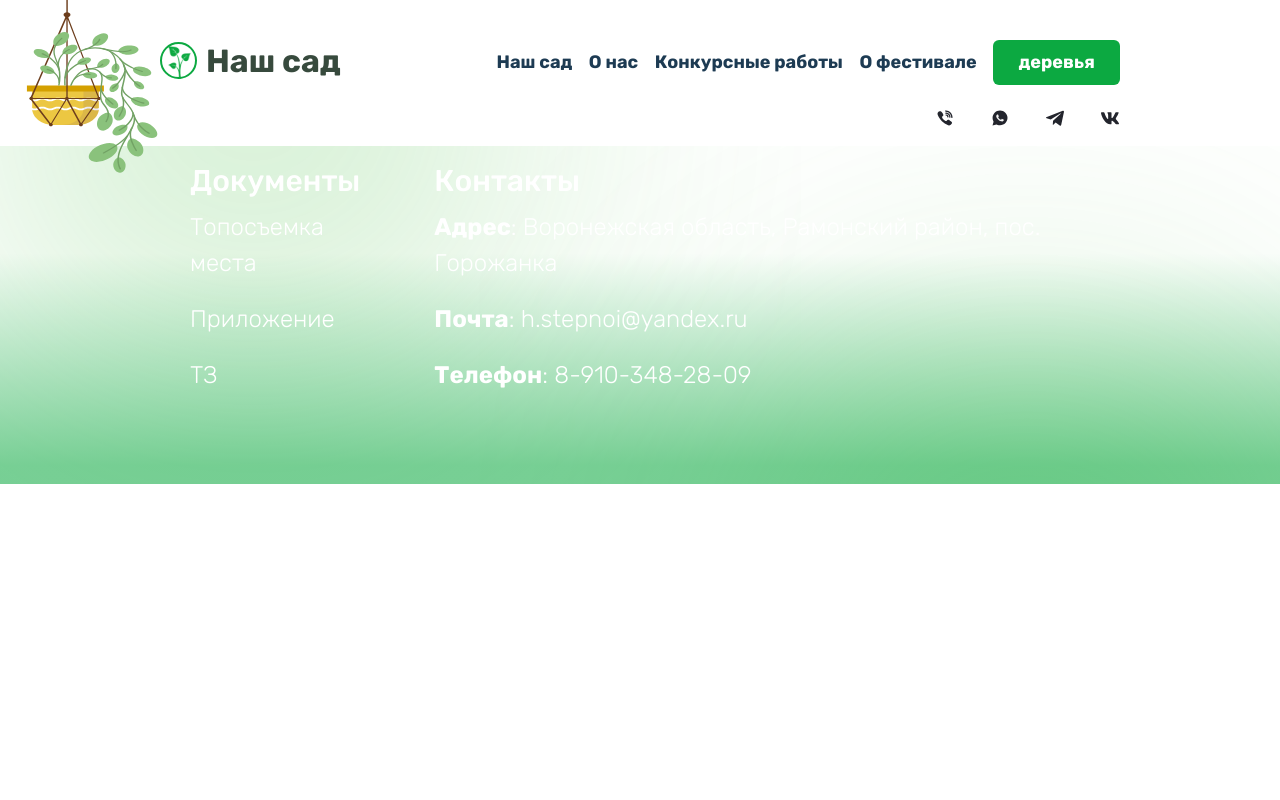
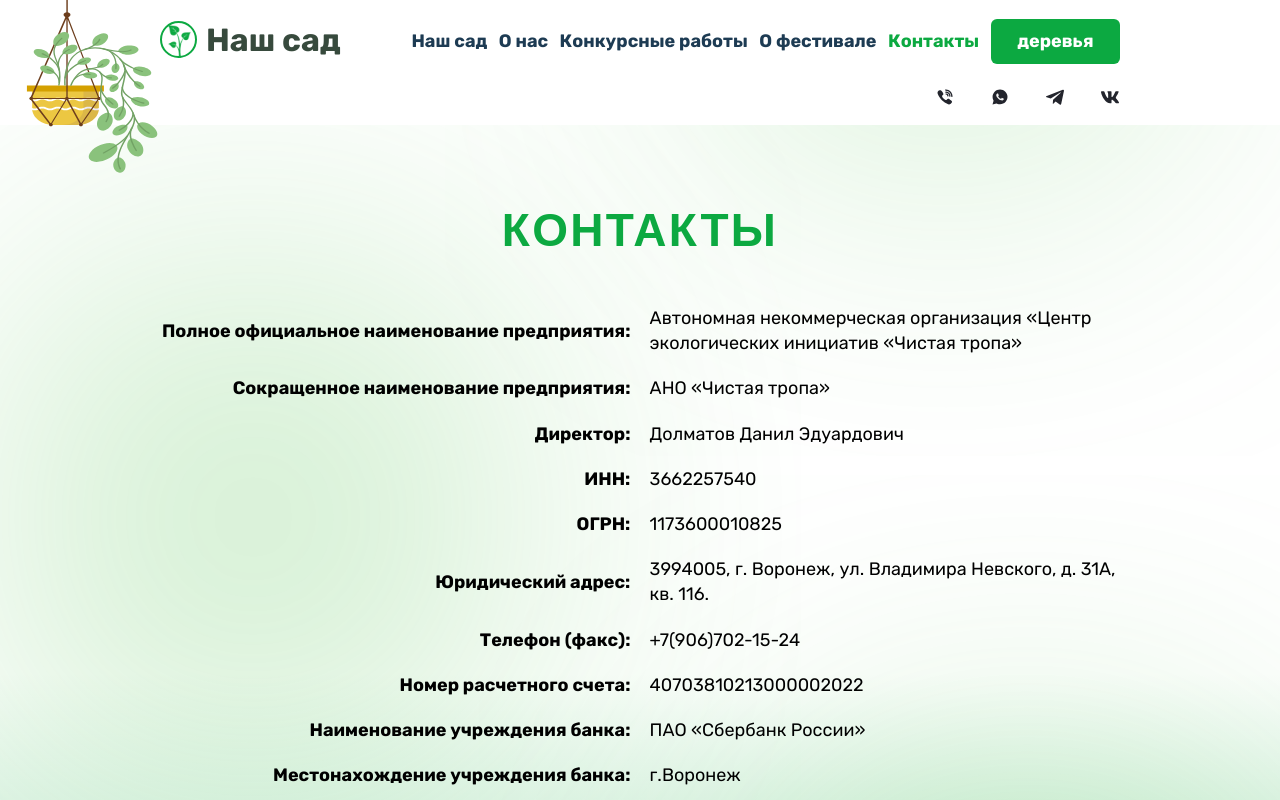
Before and after one commit to PasterIvan/garden, a React (Create React App) app: page /#/contacts in a window 1280 px wide. Before the commit this address led to /#/404. Shown: the top 800 px of the page. Built offline with nearby package versions, Linux system fonts and the light colour scheme.

Commit message:
add contacts

```diff
--- a/src/App.tsx
+++ b/src/App.tsx
@@ -9,6 +9,7 @@ import { AboutUs } from 'components/c2-Body/b2-AboutUs/AboutUs'
 import { Concurs } from 'components/c2-Body/b3-Concurs/Concurs'
 import { AboutFestival } from 'components/c2-Body/b4-AboutFestival/AboutFestival'
 import { Footer } from 'components/c3-Footer/Footer'
+import { Contacts } from 'components/c2-Body/b5-Contacts/Contacts'
 
 export const App: React.FC = () => {
   return (
@@ -20,6 +21,7 @@ export const App: React.FC = () => {
         <Route path="/about_us" element={<AboutUs />} />
         <Route path="/concurs" element={<Concurs />} />
         <Route path="/about_festival" element={<AboutFestival />} />
+        <Route path="/contacts" element={<Contacts />} />
         <Route path="404" element={<h1>404: PAGE NOT FOUND</h1>} />
         <Route path="*" element={<Navigate to="404" />} />
       </Routes>
--- a/src/components/c1-Header/Header.module.css
+++ b/src/components/c1-Header/Header.module.scss
@@ -1,3 +1,6 @@
+@import 'src/styles/mixin.scss';
+@import 'src/styles/variables.scss';
+
 .flower::before {
   content: url('img/flower.svg');
 
@@ -9,28 +12,19 @@
 }
 
 .flower {
+  @include flexCenterJustify(center);
   position: fixed;
   z-index: 50;
-
-  display: flex;
-  align-items: center;
-  justify-content: center;
-
   width: 100%;
   height: 125px;
-
   background-color: #ffffff;
 }
 
 header {
-  display: flex;
-  flex-direction: column;
+  @include flexColumnJustify(space-between);
   align-items: flex-end;
-  justify-content: space-between;
-
   width: 75%;
   height: 87px;
-
   background-color: #ffffff;
 }
 
--- a/src/components/c1-Header/Header.tsx
+++ b/src/components/c1-Header/Header.tsx
@@ -2,7 +2,7 @@ import React from 'react'
 
 import { HeaderMenu } from './h1-Menu/HeaderMenu'
 import { Contacts } from './h2-Contacts/Contacts'
-import style from './Header.module.css'
+import style from 'components/c1-Header/Header.module.scss'
 
 export const Header: React.FC = () => {
   return (
--- a/src/components/c1-Header/h1-Menu/HeaderMenu.module.scss
+++ b/src/components/c1-Header/h1-Menu/HeaderMenu.module.scss
@@ -50,7 +50,7 @@ a:hover {
 
 .text {
   @include flexCenterJustify(space-between);
-  width: 100%;
+  width: 150%;
 
   text-align: center;
 }
@@ -67,11 +67,18 @@ a:hover {
   @include text($textLinkFont, 18px, 700, 21px, $textLinkColor);
   text-decoration: none;
 }
+.burgerLink .active {
+  color: $textLinkColorHover;
+}
 
 .text a:hover,
 .burger a:hover {
   color: $textLinkColorHover;
   text-decoration: none;
+}
+
+.text .active {
+  color: $textLinkColorHover;
 }
 
 .buttonTrees {
--- a/src/components/c1-Header/h1-Menu/HeaderMenu.tsx
+++ b/src/components/c1-Header/h1-Menu/HeaderMenu.tsx
@@ -9,6 +9,10 @@ import logo from './img/logo.svg'
 
 export const scrollUp = (): void => {
   window.scrollTo(0, 0)
+}
+
+type ActionType = {
+  [key: string]: boolean
 }
 
 export const HeaderMenu: React.FC = () => {
@@ -38,6 +42,8 @@ export const HeaderMenu: React.FC = () => {
     window.scrollTo(0, 0)
   }
 
+  const setAction = ({ isActive }: ActionType) => (isActive ? style.active : style.item)
+
   return (
     <div className={style.menu}>
       <div className={style.logo}>
@@ -60,17 +66,45 @@ export const HeaderMenu: React.FC = () => {
             'aria-labelledby': 'basic-button',
           }}
         >
-          <MenuItem className={style.burgerLink} onClick={handleCloseAndScrollUp}>
-            <NavLink to="/main">Наш сад</NavLink>
+          <MenuItem
+            className={`${style.burgerLink} ${style.active}`}
+            onClick={handleCloseAndScrollUp}
+          >
+            <NavLink to="/main" className={setAction}>
+              Наш сад
+            </NavLink>
           </MenuItem>
-          <MenuItem className={style.burgerLink} onClick={handleCloseAndScrollUp}>
-            <NavLink to="/about_us">О нас</NavLink>
+          <MenuItem
+            className={`${style.burgerLink} ${style.active}`}
+            onClick={handleCloseAndScrollUp}
+          >
+            <NavLink to="/about_us" className={setAction}>
+              О нас
+            </NavLink>
           </MenuItem>
-          <MenuItem className={style.burgerLink} onClick={handleCloseAndScrollUp}>
-            <NavLink to="/concurs">Конкурсные работы</NavLink>
+          <MenuItem
+            className={`${style.burgerLink} ${style.active}`}
+            onClick={handleCloseAndScrollUp}
+          >
+            <NavLink to="/concurs" className={setAction}>
+              Конкурсные работы
+            </NavLink>
           </MenuItem>
-          <MenuItem className={style.burgerLink} onClick={handleCloseAndScrollUp}>
-            <NavLink to="/about_festival">О фестивале</NavLink>
+          <MenuItem
+            className={`${style.burgerLink} ${style.active}`}
+            onClick={handleCloseAndScrollUp}
+          >
+            <NavLink to="/about_festival" className={setAction}>
+              О фестивале
+            </NavLink>
+          </MenuItem>
+          <MenuItem
+            className={`${style.burgerLink} ${style.active}`}
+            onClick={handleCloseAndScrollUp}
+          >
+            <NavLink to="/contacts" className={setAction}>
+              Контакты
+            </NavLink>
           </MenuItem>
           <MenuItem onClick={handleClose}>
             <button type="button" className={style.buttonTrees} onClick={scrollGardenPlan}>
@@ -79,19 +113,22 @@ export const HeaderMenu: React.FC = () => {
           </MenuItem>
         </Menu>
       </div>
-      <div className={style.text}>
+      <div className={`${style.text} ${style.active}`}>
         <div>
-          <NavLink onClick={scrollUp} to="/main">
+          <NavLink onClick={scrollUp} to="/main" className={setAction}>
             Наш сад
           </NavLink>
-          <NavLink onClick={scrollUp} to="/about_us">
+          <NavLink onClick={scrollUp} to="/about_us" className={setAction}>
             О нас
           </NavLink>
-          <NavLink onClick={scrollUp} to="/concurs">
+          <NavLink onClick={scrollUp} to="/concurs" className={setAction}>
             Конкурсные работы
           </NavLink>
-          <NavLink onClick={scrollUp} to="/about_festival">
+          <NavLink onClick={scrollUp} to="/about_festival" className={setAction}>
             О фестивале
+          </NavLink>
+          <NavLink onClick={scrollUp} to="/contacts" className={setAction}>
+            Контакты
           </NavLink>
         </div>
         <button type="button" className={style.buttonTrees} onClick={scrollGardenPlan}>
--- /dev/null
+++ b/src/components/c2-Body/b5-Contacts/Contacts.module.scss
@@ -0,0 +1,43 @@
+@import 'src/styles/mixin.scss';
+@import 'src/styles/variables.scss';
+
+.contacts {
+  @include flexColumnJustify(none);
+  width: 100%;
+  margin: 0 auto;
+  padding-top: 100px;
+}
+.contactsBody {
+  width: 75%;
+  margin: 0 auto;
+}
+.contactsBodyBlock {
+  @include flexCenterJustify(space-between);
+  @include text($textLinkFont, 18px, 600, 140%, none);
+  padding-bottom: 20px;
+}
+.contactsBodyBlockTitle {
+  text-align: end;
+  width: 49%;
+}
+.contactsBodyBlockText {
+  font-weight: 400;
+  width: 49%;
+}
+
+@media (max-width: 425px) {
+  .contacts {
+    padding-top: 70px;
+  }
+  .contactsBodyBlock {
+    @include flexColumnJustify(none);
+  }
+  .contactsBodyBlockTitle {
+    text-align: start;
+    width: 100%;
+  }
+  .contactsBodyBlockText {
+    font-weight: 400;
+    width: 100%;
+  }
+}
--- /dev/null
+++ b/src/components/c2-Body/b5-Contacts/Contacts.tsx
@@ -0,0 +1,73 @@
+import React from 'react'
+
+import { HeaderBlock } from 'components/common/HeaderBlock'
+
+import style from 'components/c2-Body/b5-Contacts/Contacts.module.scss'
+
+export const Contacts: React.FC = () => {
+  return (
+    <div className={style.contacts}>
+      <HeaderBlock title="КОНТАКТЫ" />
+      <div className={style.contactsBody}>
+        <div className={style.contactsBodyBlock}>
+          <div className={style.contactsBodyBlockTitle}>
+            Полное официальное наименование предприятия:
+          </div>
+          <div className={style.contactsBodyBlockText}>
+            Автономная некоммерческая организация «Центр экологических инициатив «Чистая тропа»
+          </div>
+        </div>
+        <div className={style.contactsBodyBlock}>
+          <div className={style.contactsBodyBlockTitle}>Сокращенное наименование предприятия:</div>
+          <div className={style.contactsBodyBlockText}>АНО «Чистая тропа»</div>
+        </div>
+        <div className={style.contactsBodyBlock}>
+          <div className={style.contactsBodyBlockTitle}>Директор:</div>
+          <div className={style.contactsBodyBlockText}>Долматов Данил Эдуардович</div>
+        </div>
+        <div className={style.contactsBodyBlock}>
+          <div className={style.contactsBodyBlockTitle}>ИНН:</div>
+          <div className={style.contactsBodyBlockText}>3662257540</div>
+        </div>
+        <div className={style.contactsBodyBlock}>
+          <div className={style.contactsBodyBlockTitle}>ОГРН:</div>
+          <div className={style.contactsBodyBlockText}>1173600010825</div>
+        </div>
+        <div className={style.contactsBodyBlock}>
+          <div className={style.contactsBodyBlockTitle}>Юридический адрес:</div>
+          <div className={style.contactsBodyBlockText}>
+            3994005, г. Воронеж, ул. Владимира Невского, д. 31А, кв. 116.
+          </div>
+        </div>
+        <div className={style.contactsBodyBlock}>
+          <div className={style.contactsBodyBlockTitle}>Телефон (факс):</div>
+          <div className={style.contactsBodyBlockText}>+7(906)702-15-24</div>
+        </div>
+        <div className={style.contactsBodyBlock}>
+          <div className={style.contactsBodyBlockTitle}>Номер расчетного счета:</div>
+          <div className={style.contactsBodyBlockText}>40703810213000002022</div>
+        </div>
+        <div className={style.contactsBodyBlock}>
+          <div className={style.contactsBodyBlockTitle}>Наименование учреждения банка:</div>
+          <div className={style.contactsBodyBlockText}>ПАО «Сбербанк России»</div>
+        </div>
+        <div className={style.contactsBodyBlock}>
+          <div className={style.contactsBodyBlockTitle}>Местонахождение учреждения банка:</div>
+          <div className={style.contactsBodyBlockText}>г.Воронеж</div>
+        </div>
+        <div className={style.contactsBodyBlock}>
+          <div className={style.contactsBodyBlockTitle}>Корреспондентский счет банка:</div>
+          <div className={style.contactsBodyBlockText}>30101810600000000681</div>
+        </div>
+        <div className={style.contactsBodyBlock}>
+          <div className={style.contactsBodyBlockTitle}>БИК:</div>
+          <div className={style.contactsBodyBlockText}>042007681</div>
+        </div>
+        <div className={style.contactsBodyBlock}>
+          <div className={style.contactsBodyBlockTitle}>e-mail</div>
+          <div className={style.contactsBodyBlockText}>eduard_dolmatov@mail.ru</div>
+        </div>
+      </div>
+    </div>
+  )
+}
--- a/src/components/c3-Footer/Footer.module.scss
+++ b/src/components/c3-Footer/Footer.module.scss
@@ -6,7 +6,7 @@
 }
 
 .footer {
-  @include text($textLinkFont, 30px, 500, 36px, $textButtonColor);
+  @include text($textLinkFont, 24px, 600, 36px, $textButtonColor);
   display: flex;
   justify-content: space-between;
   width: 75%;
@@ -14,7 +14,7 @@
 }
 .footer p {
   font-size: 24px;
-  font-weight: 300;
+  font-weight: 200;
 }
 .contacts,
 .documents {
@@ -35,7 +35,7 @@
 .socialNetworks img {
   cursor: pointer;
 
-  width: 36px;
+  width: 24px;
   margin-left: 31px;
 }
 
--- a/src/store/state.ts
+++ b/src/store/state.ts
@@ -248,7 +248,8 @@ export const cards: CardsType = {
 export const zones: Array<ZoneType> = [
   {
     idZone: zoneRed,
-    textButton: ' Красная зона - в ней распологпается зона тихого отдыха с фонтаном и лавочками',
+    textButton:
+      'Красная зона - зона с сенсорными дорожками и ароматной комнатой с душистыми растениями. Место для тихого отдыха.',
     title: 'ПЕРЕЧЕНЬ РАСТЕНИЙ В КРАСНОЙ ЗОНЕ',
     text: 'Психологи утверждают, что огненный цвет прекрасно служит для выделения, привлечения внимания, он указывает, на что следует посмотреть в первую очередь. Кроме того, он является символом красоты, любви, энергии.',
     cardText: 'Растения красной зоны:',
@@ -256,14 +257,14 @@ export const zones: Array<ZoneType> = [
   {
     idZone: zoneOrange,
     textButton:
-      ' Оранжево-желтая зона - в ней распологпается зона тихого отдыха с фонтаном и лавочками',
+      'Оранжево-желтая зона - смотровая площадка, где можно любоваться закатом в удобных креслах.',
     title: 'ПЕРЕЧЕНЬ РАСТЕНИЙ В ОРАНЖЕВО-ЖЕЛТОЙ ЗОНЕ',
     text: 'Во всем мире (и до недавнего времени в нашей стране) желтые цветы означают счастье, богатство, оптимизм, дружбу, гордость и интеллект.',
     cardText: 'Растения оранжево-желтой зоны:',
   },
   {
     idZone: zoneGreen,
-    textButton: ' Зеленая зона - в ней распологпается зона тихого отдыха с фонтаном и лавочками',
+    textButton: 'Зеленая зона - зона с качелями и лавочками, для активного отдыха.',
     title: 'ПЕРЕЧЕНЬ РАСТЕНИЙ В ЗЕЛЕНОЙ ЗОНЕ',
     text: 'Цвет самой жизни, символ природы и экологии, гармонии и равновесия. Этот цвет ассоциируется с возрождением, как весна, когда все оживает и мир, преображается. Он успокаивает нас на физическом уровне, так как именно зеленая часть спектра легче всего воспринимается глазом.',
     cardText: 'Растения зеленой зоны:',
@@ -271,14 +272,14 @@ export const zones: Array<ZoneType> = [
   {
     idZone: zoneBlue,
     textButton:
-      ' Сине-голубая зона - в ней распологпается зона тихого отдыха с фонтаном и лавочками',
+      'Сине-голубая зона - в ней распологпается зона тихого отдыха с фонтаном и лавочками.',
     title: 'ПЕРЕЧЕНЬ РАСТЕНИЙ В СИНЕ-ГОЛУБОЙ ЗОНЕ',
     text: 'Синий цвет обладает успокаивающим действием, умиротворяет. Он помогает человеку избавиться от агрессии, бессонницы и отрицательных мыслей. Это гармонизация энергии, рекомендуется к использованию в тех местах, где от человека ожидают повышенной активности, внимания и при этом эмоционального расслабления.',
     cardText: 'Растения сине-голубой зоны:',
   },
   {
     idZone: zoneViolet,
-    textButton: 'Фиолетовая зона - в ней распологпается зона тихого отдыха с фонтаном и лавочками',
+    textButton: 'Фиолетовая зона - зона общения у костра и песен под гитару.',
     title: 'ПЕРЕЧЕНЬ РАСТЕНИЙ В ФИОЛЕТОВОЙ ЗОНЕ',
     text: 'Это как бы угасший красный — такой красный, на который набросили синий покров тьмы. Главное его свойство — двойственность воздействия на психику: он и возбуждает, и угнетает, он соединяет эмоциональный эффект красного и синего цветов: одновременно притягивающий и отталкивающий, полный жизни и возбуждающий тоску, и грусть. (С. Рубинштейн)',
     cardText: 'Растения фиолетовой зоны:',
```
